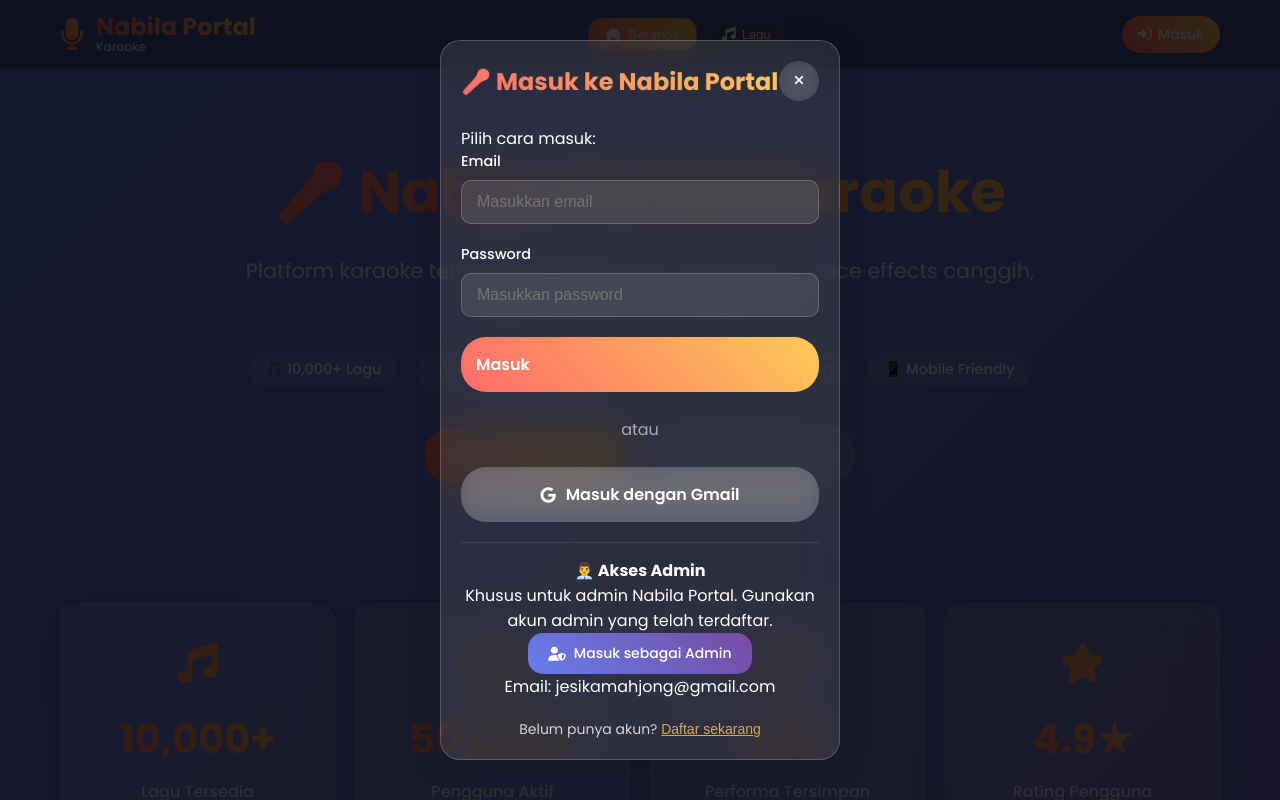
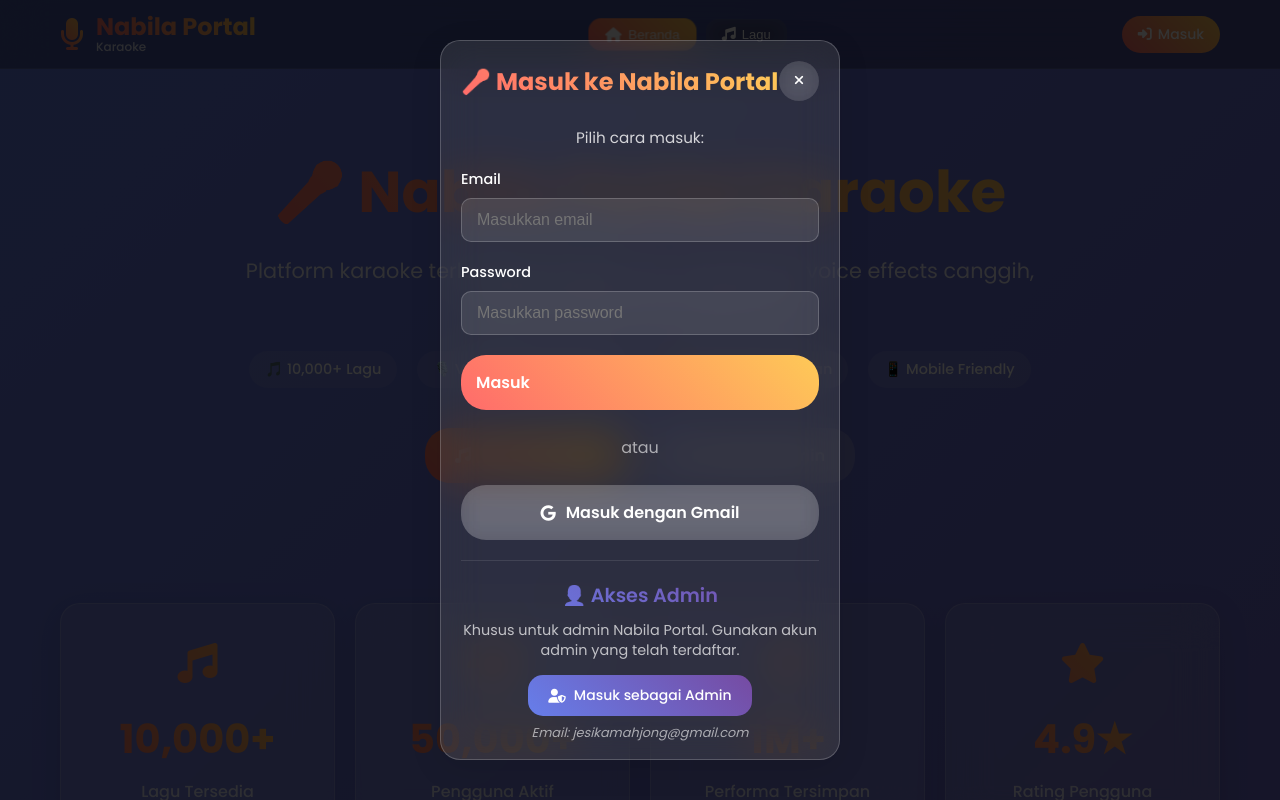
Before and after one commit to AzuraFrank/Test, a React app: page / in a window 1280 px wide. Both pictures are taken after a click on the button "Masuk". Shown: the top 800 px of the page. Built offline with nearby package versions, Linux system fonts and the light colour scheme.

Commit message:
Add missing styles for login improvements
cgen-6e1e825af2904a859d7a2ef23a66776e

```diff
--- a/src/components/Login.js
+++ b/src/components/Login.js
@@ -303,11 +303,40 @@ const styles = {
     gap: "10px",
     marginBottom: "20px",
   },
+  loginOptions: {
+    textAlign: "center",
+    marginBottom: "20px",
+  },
+  optionsText: {
+    fontSize: "0.95rem",
+    opacity: 0.8,
+    marginBottom: "15px",
+  },
   adminSection: {
     textAlign: "center",
     marginBottom: "20px",
-    paddingTop: "15px",
+    paddingTop: "20px",
     borderTop: "1px solid rgba(255,255,255,0.1)",
+  },
+  adminTitle: {
+    fontSize: "1.2rem",
+    fontWeight: "600",
+    marginBottom: "10px",
+    background: "linear-gradient(45deg, #667eea, #764ba2)",
+    WebkitBackgroundClip: "text",
+    WebkitTextFillColor: "transparent",
+  },
+  adminDesc: {
+    fontSize: "0.9rem",
+    opacity: 0.7,
+    marginBottom: "15px",
+    lineHeight: 1.4,
+  },
+  adminNote: {
+    fontSize: "0.8rem",
+    opacity: 0.6,
+    marginTop: "8px",
+    fontStyle: "italic",
   },
   adminButton: {
     background: "linear-gradient(45deg, #667eea, #764ba2)",
```
